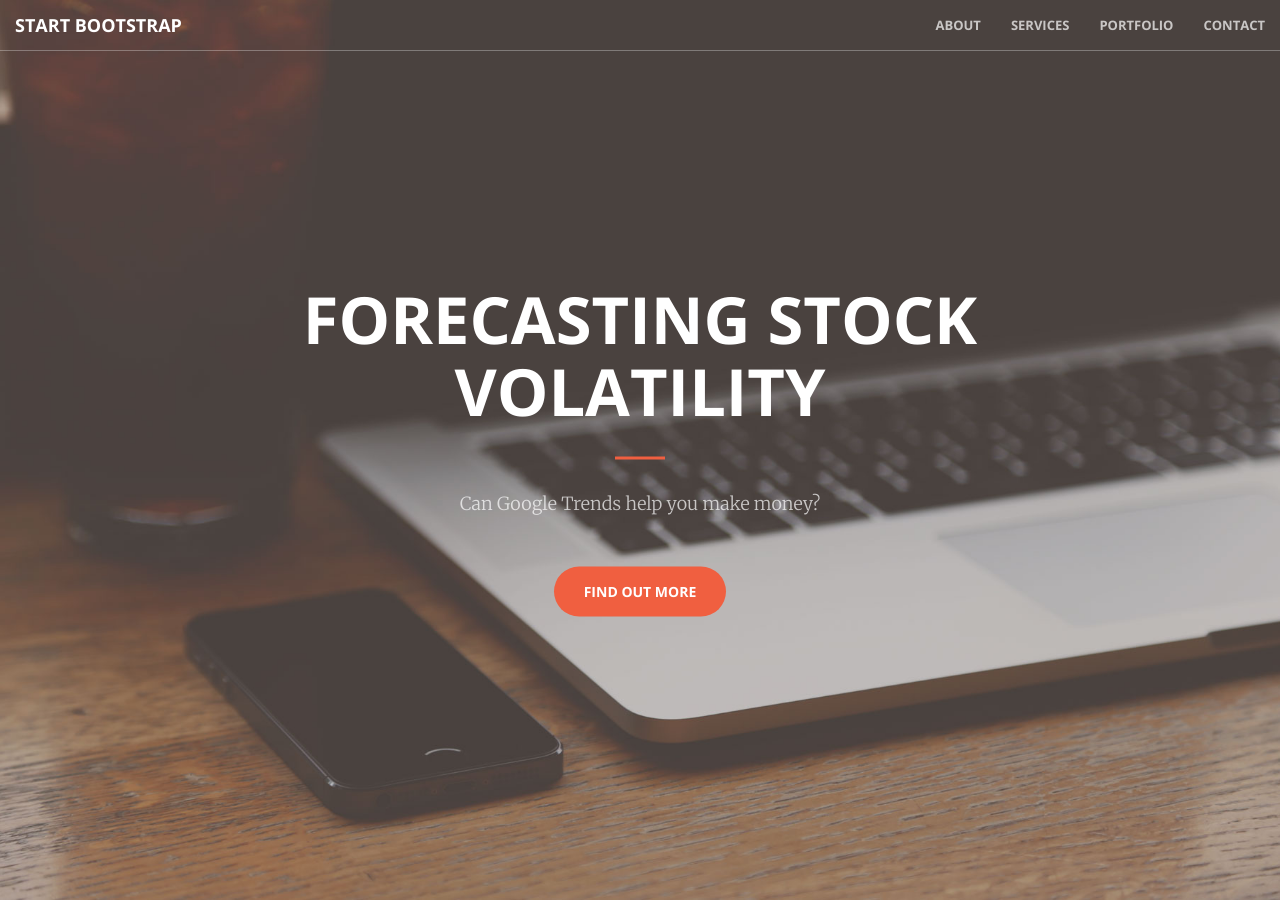
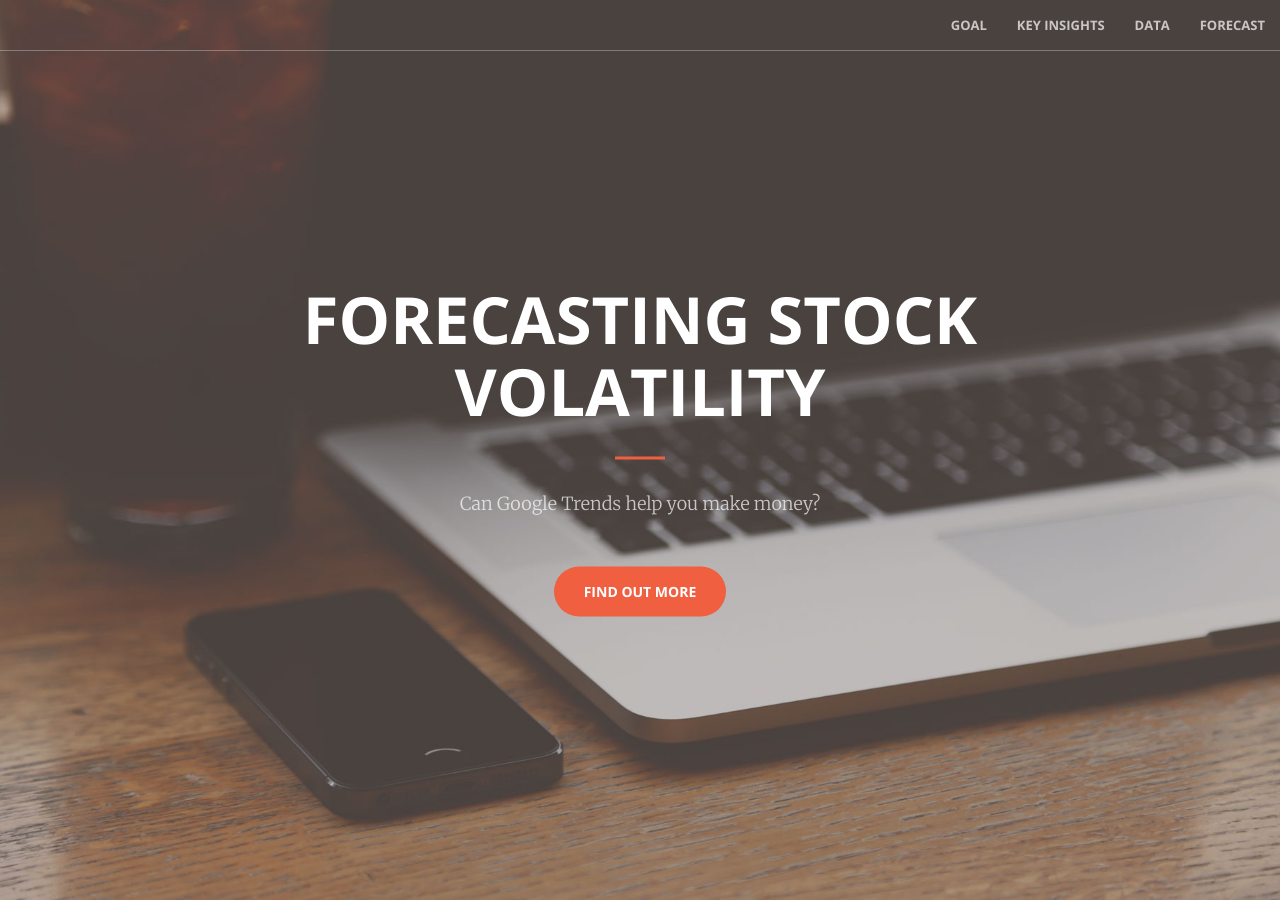
Before and after one commit to Laragervaise/forecasting-stock-volatility, a Jekyll site: the page built from index.html, in a window 1280 px wide and 900 px high. Built offline with Jekyll 4.4.1, drawn with Linux system fonts in a browser that asks for light colours.

Commit message:
Update nav.html

```diff
--- a/_includes/nav.html
+++ b/_includes/nav.html
@@ -8,23 +8,22 @@
                 <span class="icon-bar"></span>
                 <span class="icon-bar"></span>
             </button>
-            <a class="navbar-brand page-scroll" href="#page-top">Start Bootstrap</a>
         </div>
 
         <!-- Collect the nav links, forms, and other content for toggling -->
         <div class="collapse navbar-collapse" id="bs-example-navbar-collapse-1">
             <ul class="nav navbar-nav navbar-right">
                 <li>
-                    <a class="page-scroll" href="#about">About</a>
+                    <a class="page-scroll" href="#about">Goal</a>
                 </li>
                 <li>
-                    <a class="page-scroll" href="#services">Services</a>
+                    <a class="page-scroll" href="#services">Key insights</a>
                 </li>
                 <li>
-                    <a class="page-scroll" href="#portfolio">Portfolio</a>
+                    <a class="page-scroll" href="#portfolio">Data</a>
                 </li>
                 <li>
-                    <a class="page-scroll" href="#contact">Contact</a>
+                    <a class="page-scroll" href="#contact">Forecast</a>
                 </li>
             </ul>
         </div>
```
